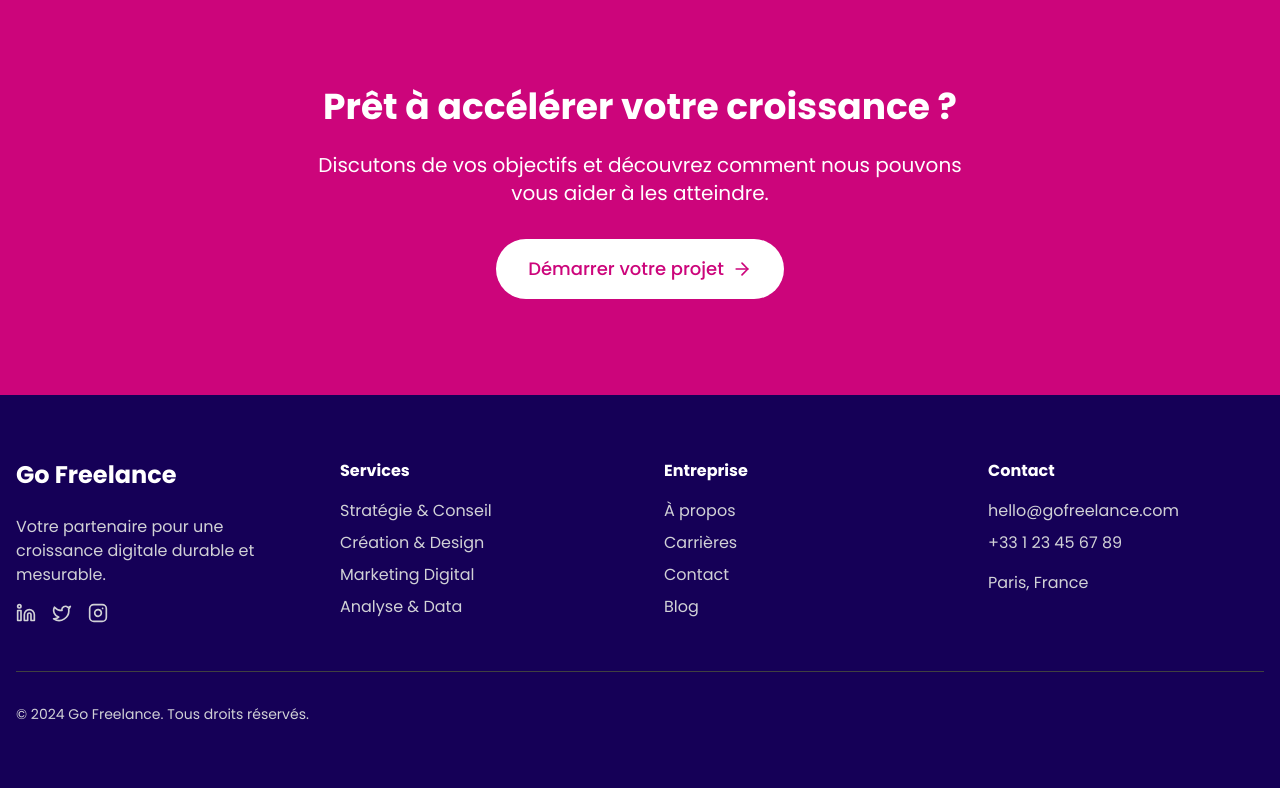
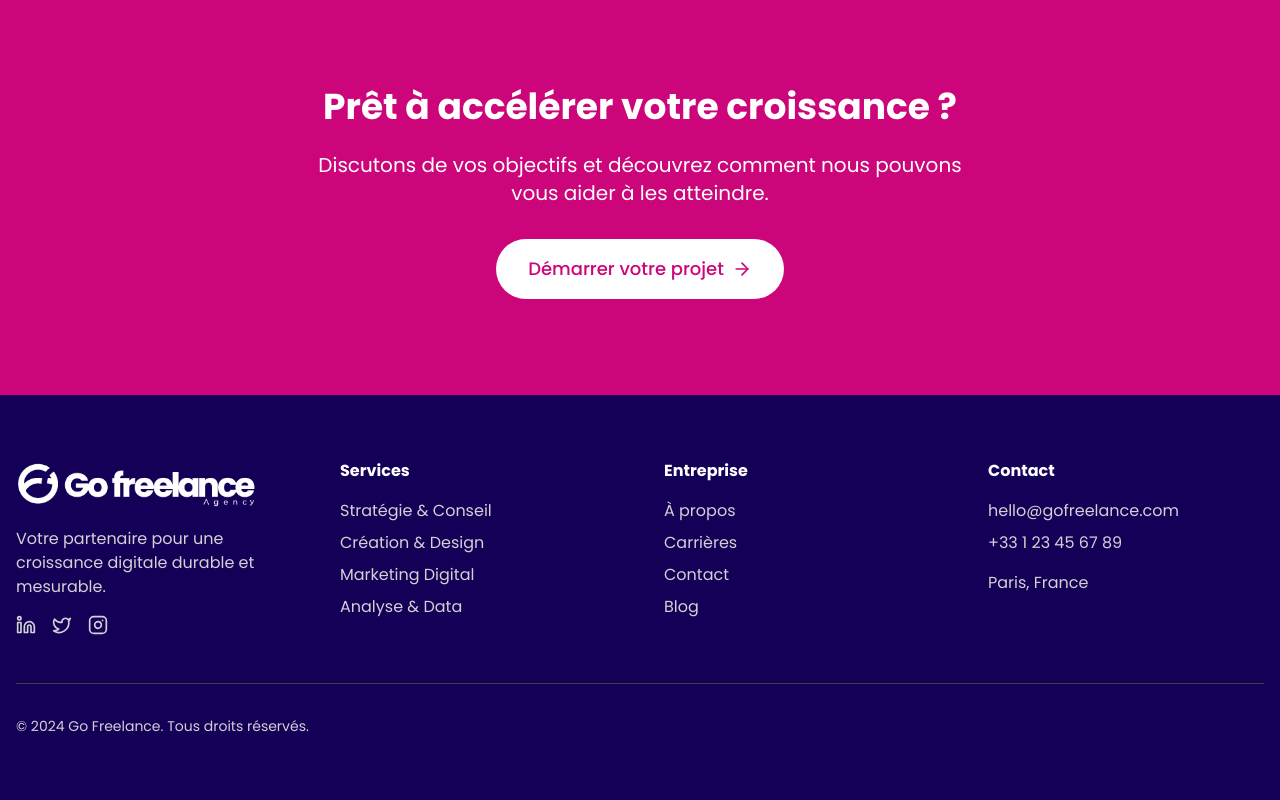
Before and after one commit to Go-freelance/gofreelance, a React (Vite) app: page / in a window 1280 px wide. Shown: the part 4024-4824 px from the top of the page. Built offline with nearby package versions, Linux system fonts and the light colour scheme.

Commit message:
feat: replace site title with logo image in footer

```diff
--- a/src/components/Footer.tsx
+++ b/src/components/Footer.tsx
@@ -7,7 +7,7 @@ export const Footer: React.FC = () => {
       <div className="max-w-7xl mx-auto">
         <div className="grid md:grid-cols-2 lg:grid-cols-4 gap-12">
           <div>
-            <h3 className="text-2xl font-bold mb-6">Go Freelance</h3>
+            <img src="./images/logo.png" alt="Logo" className="w-60 mb-4" />
             <p className="text-neutral-300 mb-4">
               Votre partenaire pour une croissance digitale durable et
               mesurable.
```
Also changed, not shown: public/images/logo.png (added).
